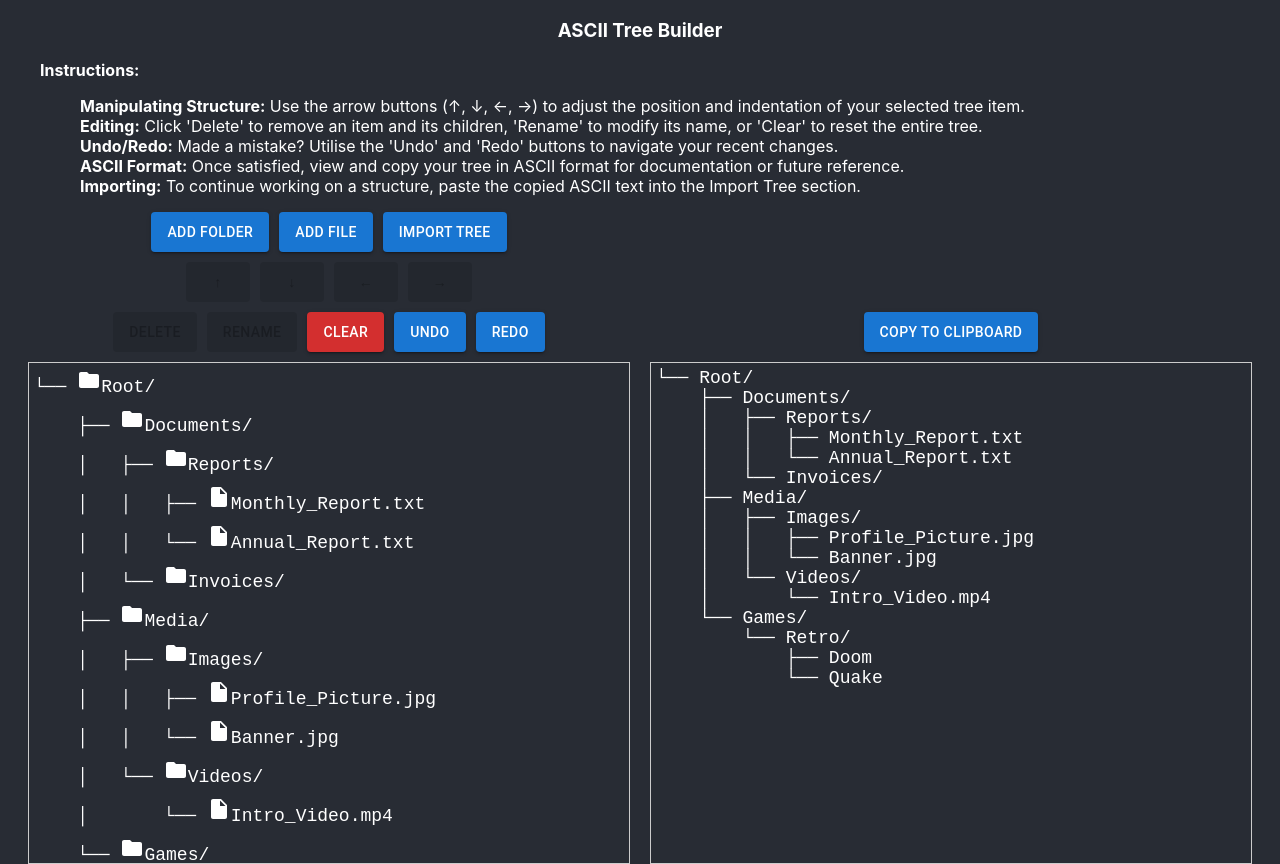
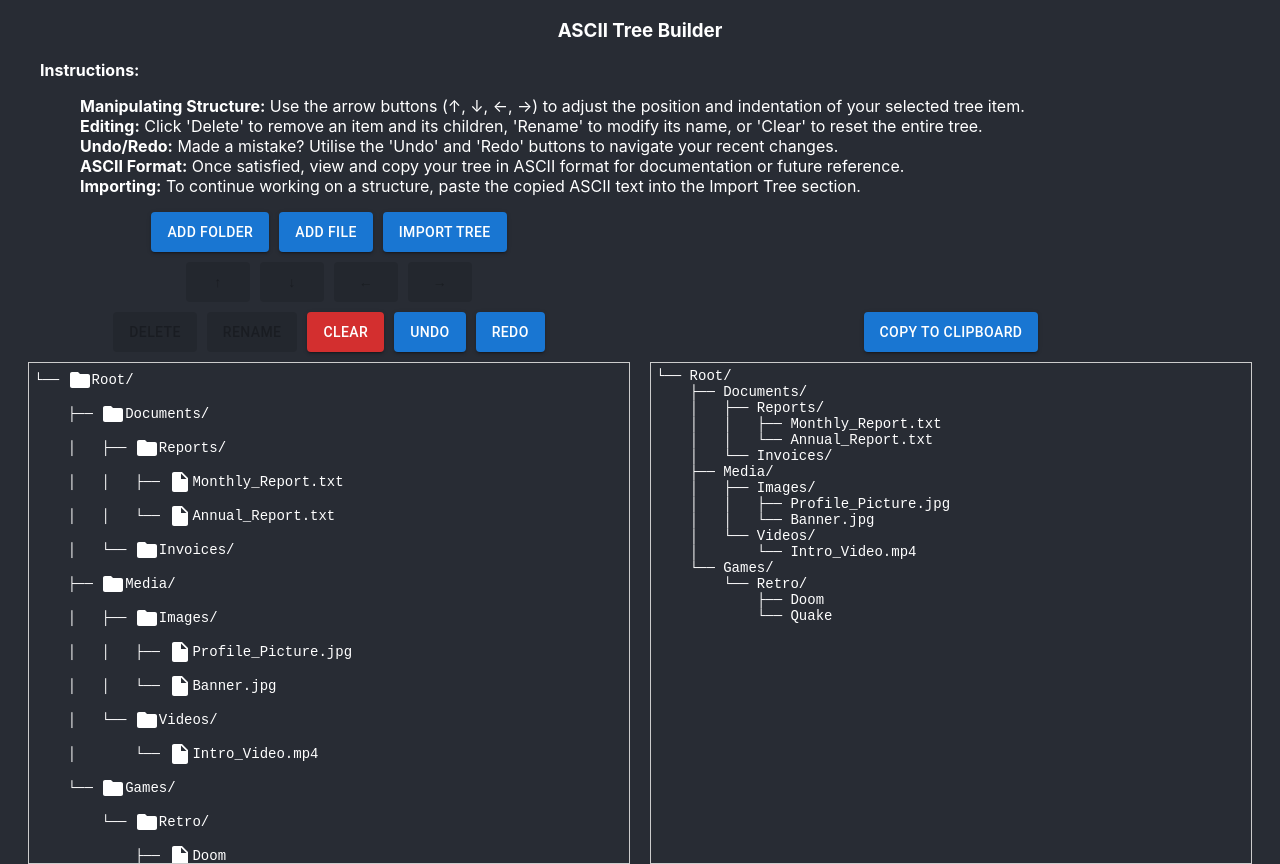
Before and after one commit to chdonncha/ascii-tree-builder-old, a React (Create React App) app in the folder ascii-tree-builder/: page / in a window 1280 px wide. Built offline with nearby package versions, Linux system fonts and the light colour scheme.

Commit message:
🐛 Center align the folder/file icon in node row

```diff
--- a/ascii-tree-builder/src/components/TreeBuilder.scss
+++ b/ascii-tree-builder/src/components/TreeBuilder.scss
@@ -7,7 +7,7 @@
   width: 600px;
   height: 500px;
   overflow-y: auto;
-  font: 18px monospace;
+  font: 14px monospace;
   border: 1px solid #ccc;
 }
 
--- a/ascii-tree-builder/src/components/TreeItem.tsx
+++ b/ascii-tree-builder/src/components/TreeItem.tsx
@@ -35,9 +35,14 @@ export const TreeItem: React.FC<TreeItemProps> = ({
       }}
     >
       <span style={{ fontFamily: 'monospace', whiteSpace: 'pre' }}>{prefix}</span>
-      {row.type === 'folder' ? <FolderIcon /> : <InsertDriveFileIcon />}
+      {row.type === 'folder' ? (
+        <FolderIcon style={{ verticalAlign: 'middle' }} />
+      ) : (
+        <InsertDriveFileIcon style={{ verticalAlign: 'middle' }} />
+      )}
       {isRenaming && row.isSelected ? (
         <input
+          style={{ verticalAlign: 'middle' }}
           value={renameValue}
           onChange={handleRenameChange}
           onKeyDown={(e) => {
@@ -47,7 +52,7 @@ export const TreeItem: React.FC<TreeItemProps> = ({
           autoFocus
         />
       ) : (
-        row.content.trim()
+        <span style={{ verticalAlign: 'middle' }}>{row.content.trim()}</span>
       )}
     </li>
   );
```
